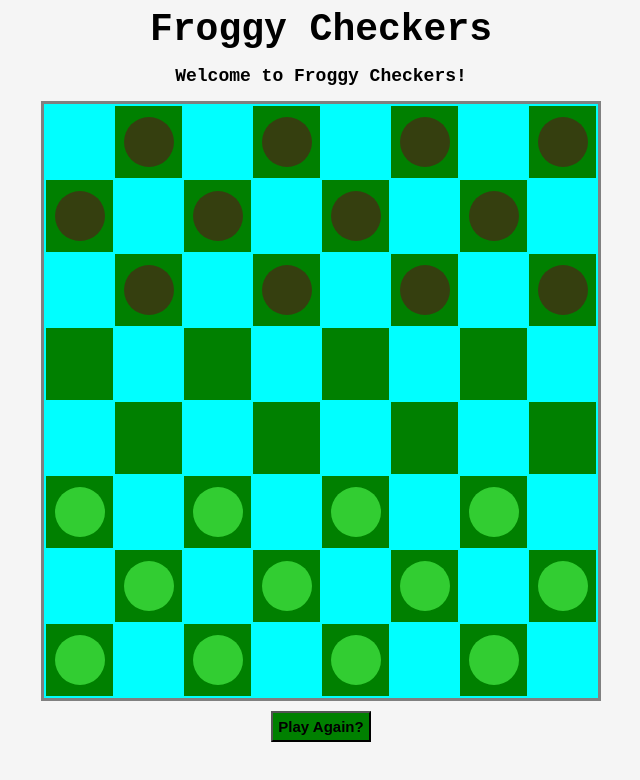
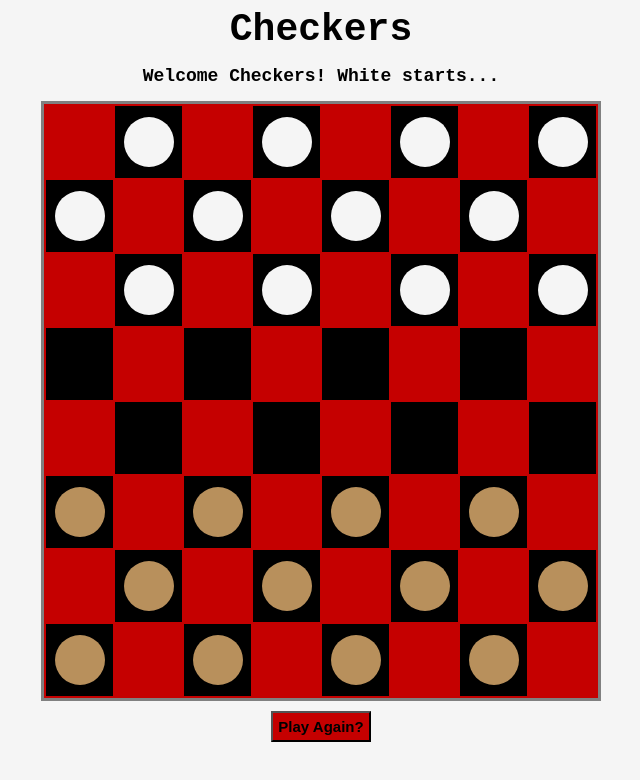
Before and after one commit to beckthetech/checkers, a plain HTML site: page index.html in a window 1280 px wide. Shown: the whole page, without its empty margins (319-959 px from the left). Drawn offline with Linux system fonts and the light colour scheme.

Commit message:
complete logic for piece selection and render board as standard checkers

```diff
--- a/css/style.css
+++ b/css/style.css
@@ -20,43 +20,34 @@ table {
     height: 560px;
     margin: auto;
     border-style: solid;
-    /* border-spacing: 3px; */
-    background-color: aqua;
-    /* position: relative; */
+    /* background-color: aqua; */
+    background-color: rgb(197, 0, 0);
 }
-
-/* tr {
-    height: 70px;
-    width: 70px;
-} */
 
 table td {
     width: 70px;
     height: 70px;
-    /* padding: 30px; */
-    /* position: relative; */
 }
 
 #replay {
     font-size: 15px;
     font-weight: 600;
     margin: 10px;
-    background-color: green;
+    /* background-color: green; */
+    background-color: rgb(197, 0, 0);
     padding: 5px;
 }
 
 .used {
-    background-color: green;
+    background-color: black;
+    /* background-color: green; */
     /* border-radius: 50%; */
-    /* outline: yellow dotted 1px; */
 }
 
 .empty {
-    /* styling for empty, usable square */
     width: 50px;
     height: 50px;
     border-radius: 50%;
-    /* background-color: yellow; */
     margin: -25px -25px;
     position: absolute;
 }
@@ -65,7 +56,8 @@ table td {
     width: 50px;
     height: 50px;
     border-radius: 50%;
-    background-color: rgb(53, 63, 15);
+    /* background-color: rgb(53, 63, 15); */
+    background-color: whitesmoke;
     margin: -25px -25px;
     position: absolute;
 }
@@ -74,23 +66,24 @@ table td {
     width: 50px;
     height: 50px;
     border-radius: 50%;
-    background-color: limegreen;
+    /* background-color: limegreen; */
+    background-color: rgb(184, 144, 92);
     margin: -25px -25px;
     position: absolute;
 }
 
 .team1-king {
+    /* styling for team 1 king */
     width: 50px;
     height: 50px;
-    /* styling for team 1 piece */
     margin: -25px -25px;
     position: absolute;
 }
 
 .team2-king {
+    /* styling for team 2 king */
     width: 50px;
     height: 50px;
-    /* styling for team 2 piece */
     margin: -25px -25px;
     position: absolute;
 }
--- a/index.html
+++ b/index.html
@@ -10,8 +10,8 @@
 </head>
 
 <body>
-    <header>Froggy Checkers</header>
-    <h2 id="msg">Welcome to Froggy Checkers!</h2>
+    <header>Checkers</header>
+    <h2 id="msg">Welcome Checkers! White starts...</h2>
 
     <table id="board">
         <tr class="row">
--- a/js/main.js
+++ b/js/main.js
@@ -54,6 +54,7 @@ function handleMove(evt) {
             gameState.desiredSqr = evt.target;
             if (gameState.desiredSqr.className === 'empty') {
                 gameState.board[sqrIdx] = new Piece(gameState.turn);
+                gameState.board[playSqrs.indexOf(gameState.selectedPiece)] = null;
                 gameState.selectedPiece = null;
                 gameState.desiredSqr = undefined;
                 gameState.turn *= -1;
```
